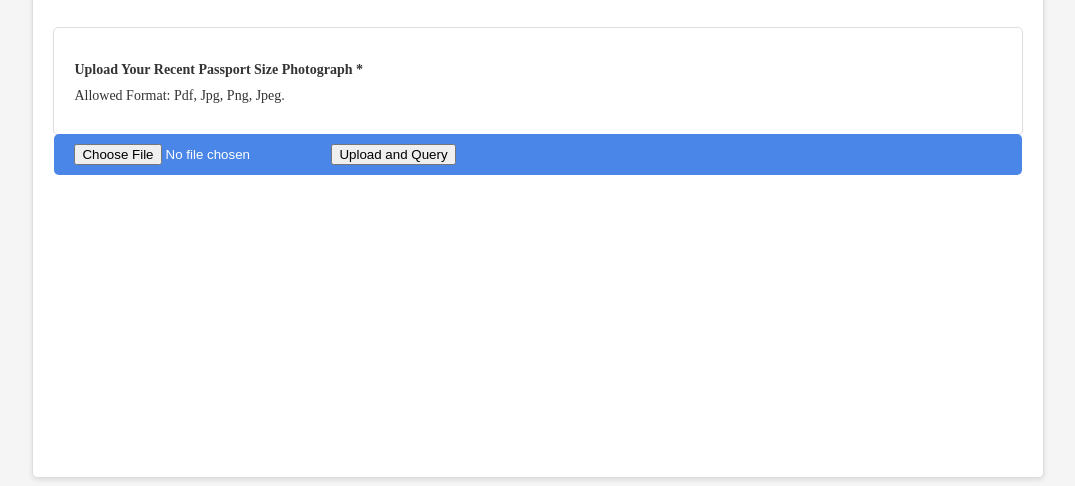
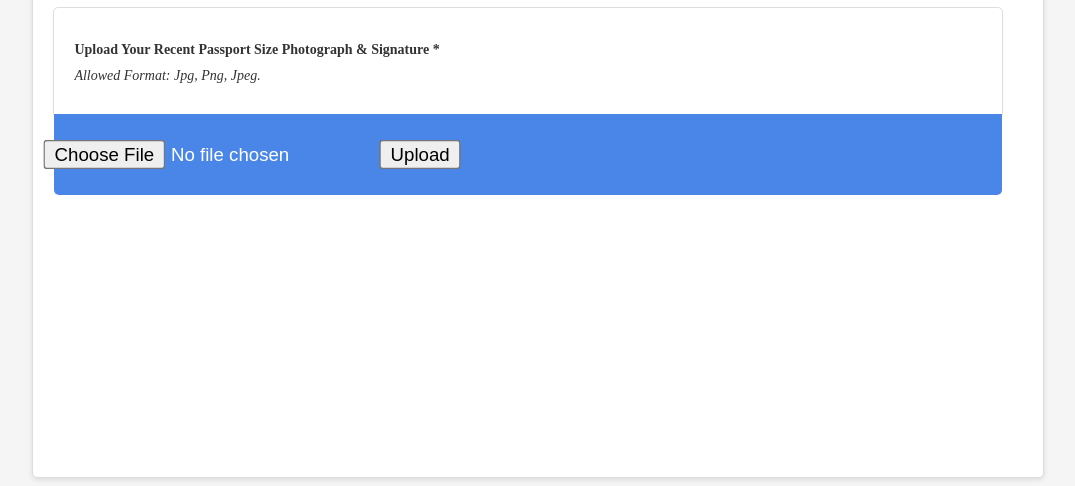
Before and after one commit to Nishka30/PixMender, a plain HTML site: page index.html in a window 1280 px wide. Shown: the part 330-816 px from the top of the page, without its empty margins (102-1177 px from the left). Drawn offline with Linux system fonts and the light colour scheme.

Commit message:
FInal - 18Jan

```diff
--- a/index.html
+++ b/index.html
@@ -8,6 +8,7 @@
   <link rel="stylesheet" type="text/css" href="src/style.css" />
   <link rel="stylesheet" href="https://cdnjs.cloudflare.com/ajax/libs/font-awesome/5.15.3/css/all.min.css" />
   <link href="https://fonts.googleapis.com/css2?family=Roboto:wght@400;500;700&display=swap" rel="stylesheet" />
+  <link rel="icon" href="src/ADAMAS_logo.png" type="image/x-icon">
 </head>
 
 <body>
@@ -39,13 +40,13 @@
 
     <div class="upload-documents">
       <div class="photo-upload">
-        <p><b>Upload Your Recent Passport Size Photograph *</b></p>
+        <p><b>Upload Your Recent Passport Size Photograph & Signature *</b></p>
         <label for="photo-input">
-          <input type="file" id="imageInput" accept="image/*">
-          <button onclick="uploadImage()">Upload and Query</button>
+          <input style="margin: 20px; transform: scale(1.4);" type="file" id="imageInput" accept="image/*">
+          <button  onclick="uploadImage()" style="margin: 20px; transform: scale(1.4);">Upload</button>
           <div id="result"></div>
         </label>
-        <p class="allowed-format">Allowed Format: Pdf, Jpg, Png, Jpeg.</p>
+        <p class="allowed-format"><i>Allowed Format: Jpg, Png, Jpeg.<i></p>
       </div>
     </div>
   </div>
--- a/src/style.css
+++ b/src/style.css
@@ -114,6 +114,8 @@ body {
 	border-radius: 5px;
 	position: relative;
 	flex: 1;
+	border-bottom-left-radius: 0px !important;
+	border-bottom-right-radius: 0px !important;
 	margin-top: 0;
   }
 
@@ -129,6 +131,8 @@ body {
 	background-color: #4a86e8;
 	color: #fff;
 	padding: 10px 20px;
+	border-top-left-radius: 0px !important;
+	border-top-right-radius: 0px !important;
 	border-radius: 5px;
 	cursor: pointer;
 	position: absolute;
@@ -156,7 +160,8 @@ body {
 
   .header {
     height: 60px;
-    background-color: #fff;
+	margin-top: -20px;
+	margin-left: -20px;
     position: relative;
 }
 
```
Also changed, not shown: src/main.js (line endings or trailing spaces).
